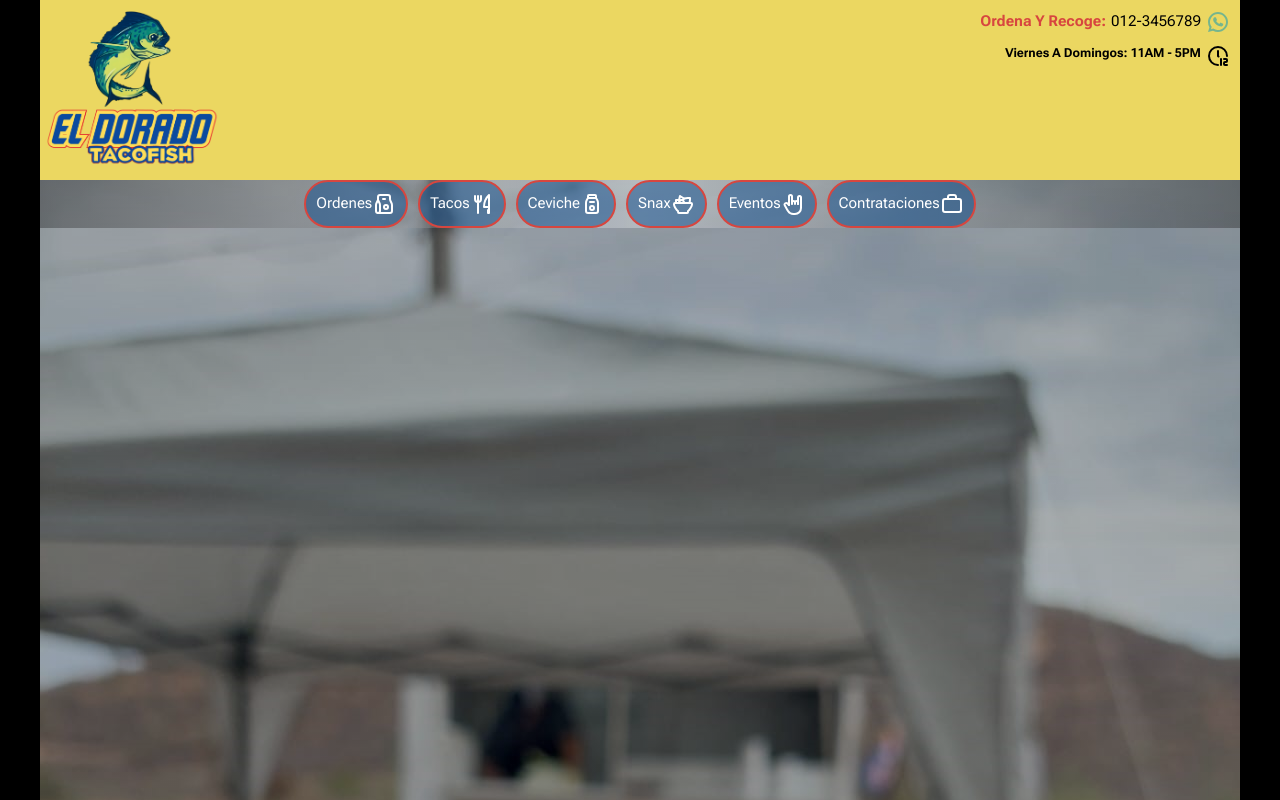
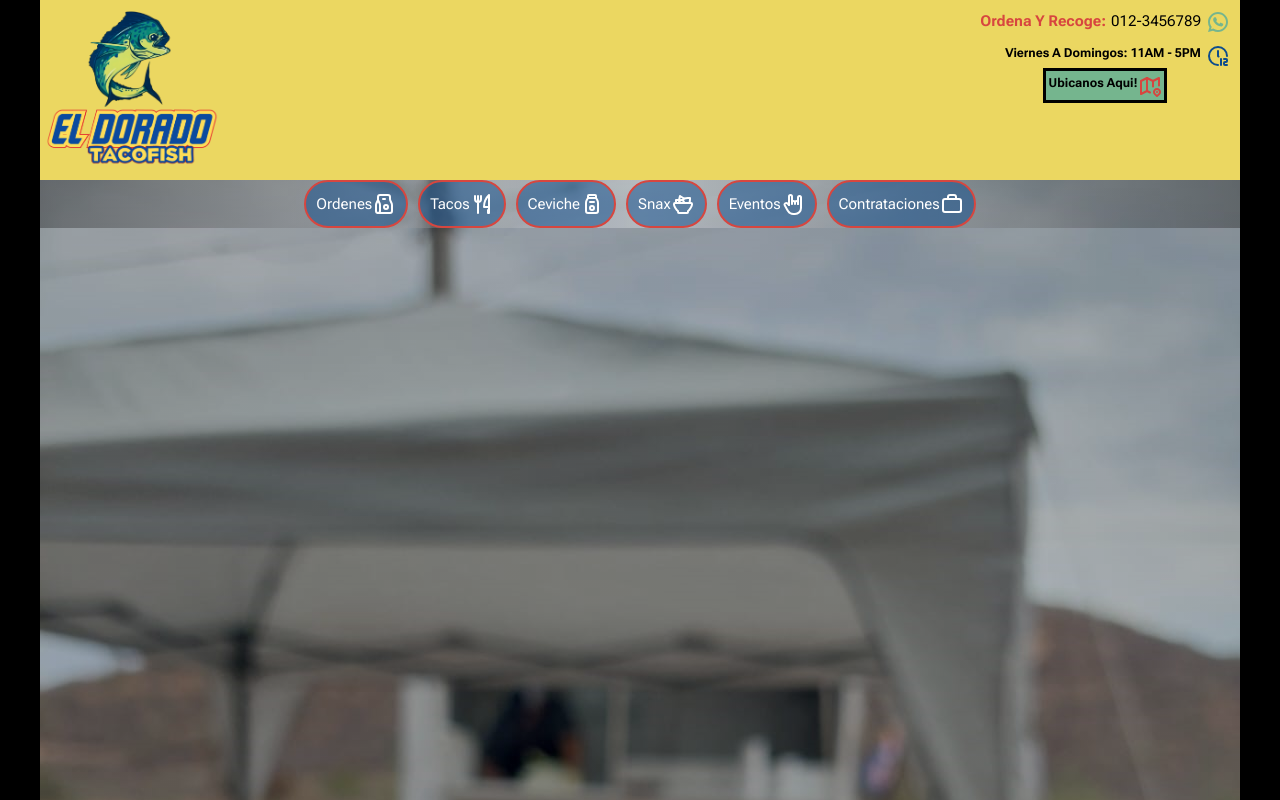
Before and after one commit to TylerBrock01/El_Dorado, a website: page index.html in a window 1280 px wide. Shown: the top 800 px of the page. Drawn offline with Linux system fonts and the light colour scheme.

Commit message:
v0.0.0.0.0.5 se agrego boton de mapa

```diff
--- a/index.html
+++ b/index.html
@@ -34,6 +34,18 @@
                     <path d="M15 21v-6"></path>
                 </svg>
             </div>
+            <div class="header-ubicacion" href="#">
+                <a class="ubicacion" href="https://maps.app.goo.gl/kL6vVi29RwJ9ih5H6">
+                    <h5>ubicanos aqui!</h5>
+                    <svg xmlns="http://www.w3.org/2000/svg" x-bind:width="size" x-bind:height="size" viewBox="0 0 24 24" fill="none" stroke="currentColor" x-bind:stroke-width="stroke" stroke-linecap="round" stroke-linejoin="round" width="24" height="24" stroke-width="2">
+                        <path d="M12 18.5l-3 -1.5l-6 3v-13l6 -3l6 3l6 -3v7.5"></path>
+                        <path d="M9 4v13"></path>
+                        <path d="M15 7v5.5"></path>
+                        <path d="M21.121 20.121a3 3 0 1 0 -4.242 0c.418 .419 1.125 1.045 2.121 1.879c1.051 -.89 1.759 -1.516 2.121 -1.879z"></path>
+                        <path d="M19 18v.01"></path>
+                    </svg>
+                </a>
+            </div>
         </div>
     </header>
 <!--    imagen de fondo-->
@@ -43,27 +55,28 @@
             <div class="contenedor contenido-imagen">
                 <div class="menu-nav">
                     <nav class="nav-bar">
-                        <button id="ordenes" type="button" class="opcion-nav" onclick="">ordenes
+                        <a href="#" id="ordenes" class="opcion-nav" >ordenes
                             <svg xmlns="http://www.w3.org/2000/svg" x-bind:width="size" x-bind:height="size" viewBox="0 0 24 24" fill="none" stroke="currentColor" x-bind:stroke-width="stroke" stroke-linecap="round" stroke-linejoin="round" width="24" height="24" stroke-width="2">
                                 <path d="M8 3h8a2 2 0 0 1 2 2v1.82a5 5 0 0 0 .528 2.236l.944 1.888a5 5 0 0 1 .528 2.236v5.82a2 2 0 0 1 -2 2h-12a2 2 0 0 1 -2 -2v-5.82a5 5 0 0 1 .528 -2.236l1.472 -2.944v-3a2 2 0 0 1 2 -2z"></path>
                                 <path d="M14 15m-2 0a2 2 0 1 0 4 0a2 2 0 1 0 -4 0"></path>
                                 <path d="M6 21a2 2 0 0 0 2 -2v-5.82a5 5 0 0 0 -.528 -2.236l-1.472 -2.944"></path>
                                 <path d="M11 7h2"></path>
                             </svg>
-                        </button>
-                        <button id="tacos" type="button" class="opcion-nav" onclick="">tacos
+                        </a>
+                        <a href="#" id="tacos" class="opcion-nav" >tacos
                             <svg xmlns="http://www.w3.org/2000/svg" x-bind:width="size" x-bind:height="size" viewBox="0 0 24 24" fill="none" stroke="currentColor" x-bind:stroke-width="stroke" stroke-linecap="round" stroke-linejoin="round" width="24" height="24" stroke-width="2">
                                 <path d="M19 3v12h-5c-.023 -3.681 .184 -7.406 5 -12zm0 12v6h-1v-3m-10 -14v17m-3 -17v3a3 3 0 1 0 6 0v-3"></path>
                             </svg>
-                        <button id="ceviche" type="button" class="opcion-nav" onclick="">ceviche
+                        </a>
+                        <a href="#" id="ceviche" class="opcion-nav" >ceviche
                             <svg xmlns="http://www.w3.org/2000/svg" x-bind:width="size" x-bind:height="size" viewBox="0 0 24 24" fill="none" stroke="currentColor" x-bind:stroke-width="stroke" stroke-linecap="round" stroke-linejoin="round" width="24" height="24" stroke-width="2">
                                 <path d="M8 6h8v-2a1 1 0 0 0 -1 -1h-6a1 1 0 0 0 -1 1v2z"></path>
                                 <path d="M16 6l1.094 1.759a6 6 0 0 1 .906 3.17v8.071a2 2 0 0 1 -2 2h-8a2 2 0 0 1 -2 -2v-8.071a6 6 0 0 1 .906 -3.17l1.094 -1.759"></path>
                                 <path d="M12 16m-2 0a2 2 0 1 0 4 0a2 2 0 1 0 -4 0"></path>
                                 <path d="M10 10h4"></path>
                             </svg>
-                        </button>
-                        <button id="snax" type="button" class="opcion-nav" onclick="">snax
+                        </a>
+                        <a href="#" id="snax" class="opcion-nav" >snax
                             <svg xmlns="http://www.w3.org/2000/svg" x-bind:width="size" x-bind:height="size" viewBox="0 0 24 24" fill="none" stroke="currentColor" x-bind:stroke-width="stroke" stroke-linecap="round" stroke-linejoin="round" width="24" height="24" stroke-width="2">
                                 <path d="M4 11h16a1 1 0 0 1 1 1v.5c0 1.5 -2.517 5.573 -4 6.5v1a1 1 0 0 1 -1 1h-8a1 1 0 0 1 -1 -1v-1c-1.687 -1.054 -4 -5 -4 -6.5v-.5a1 1 0 0 1 1 -1z"></path>
                                 <path d="M18.5 11c.351 -1.017 .426 -2.236 .5 -3.714v-1.286h-2.256c-2.83 0 -4.616 .804 -5.64 2.076"></path>
@@ -71,21 +84,21 @@
                                 <path d="M8 8l1 -4l4 2.5"></path>
                                 <path d="M13 11v-.5a2.5 2.5 0 1 0 -5 0v.5"></path>
                             </svg>
-                        </button>
-                        <button id="eventos" type="button" class="opcion-nav" onclick="">eventos
+                        </a>
+                        <a href="#" id="eventos" class="opcion-nav" >eventos
                             <svg xmlns="http://www.w3.org/2000/svg" x-bind:width="size" x-bind:height="size" viewBox="0 0 24 24" fill="none" stroke="currentColor" x-bind:stroke-width="stroke" stroke-linecap="round" stroke-linejoin="round" width="24" height="24" stroke-width="2">
                                 <path d="M11 11.5v-1a1.5 1.5 0 0 1 3 0v1.5"></path>
                                 <path d="M17 12v-6.5a1.5 1.5 0 0 1 3 0v10.5a6 6 0 0 1 -6 6h-2h.208a6 6 0 0 1 -5.012 -2.7a69.74 69.74 0 0 1 -.196 -.3c-.312 -.479 -1.407 -2.388 -3.286 -5.728a1.5 1.5 0 0 1 .536 -2.022a1.867 1.867 0 0 1 2.28 .28l1.47 1.47"></path>
                                 <path d="M14 10.5a1.5 1.5 0 0 1 3 0v1.5"></path>
                                 <path d="M8 13v-8.5a1.5 1.5 0 0 1 3 0v7.5"></path>
                             </svg>
-                        </button>
-                        <button id="contrataciones" type="button" class="opcion-nav" onclick="">contrataciones
+                        </a>
+                        <a href="#" id="contrataciones" class="opcion-nav" >contrataciones
                             <svg xmlns="http://www.w3.org/2000/svg" x-bind:width="size" x-bind:height="size" viewBox="0 0 24 24" fill="none" stroke="currentColor" x-bind:stroke-width="stroke" stroke-linecap="round" stroke-linejoin="round" width="24" height="24" stroke-width="2">
                                 <path d="M3 9a2 2 0 0 1 2 -2h14a2 2 0 0 1 2 2v9a2 2 0 0 1 -2 2h-14a2 2 0 0 1 -2 -2v-9z"></path>
                                 <path d="M8 7v-2a2 2 0 0 1 2 -2h4a2 2 0 0 1 2 2v2"></path>
                             </svg>
-                        </button>
+                        </a>
                     </nav>
                 </div>
             </div>
--- a/src/scss/layout/_header.scss
+++ b/src/scss/layout/_header.scss
@@ -6,7 +6,6 @@
   justify-content: space-between;
   background-color: c.$amarillo;
 }
-
 .titulo-imagen{
   width: 10%;
   height: 10%;
@@ -24,12 +23,10 @@
   }
 }
 .header-derecho{
-  display: flex;
-  flex-direction: column;
+  display: block;
 }
 .header-contacto{
   display: flex;
-  flex-direction: row;
   text-transform: capitalize;
   color: c.$rojo;
   padding: 1rem;
@@ -60,6 +57,28 @@
 
   }
   svg{
-    color: black;
+    color: c.$azul;
   }
 }
+.header-ubicacion{
+  display: flex;
+  text-align: center;
+  justify-content: center;
+  padding-bottom: 1rem;
+  .ubicacion{
+    display: flex;
+    padding: 0.25rem;
+    border-style: solid;
+    border-color: c.$negro;
+    background-color: c.$verdegris;
+    h5{
+      color: c.$negro;
+      margin: 0;
+      text-transform: capitalize;
+    }
+    svg{
+      margin: 0;
+      color: c.$rojo;
+    }
+  }
+}
```
Also changed, not shown: build/css/app.css.
